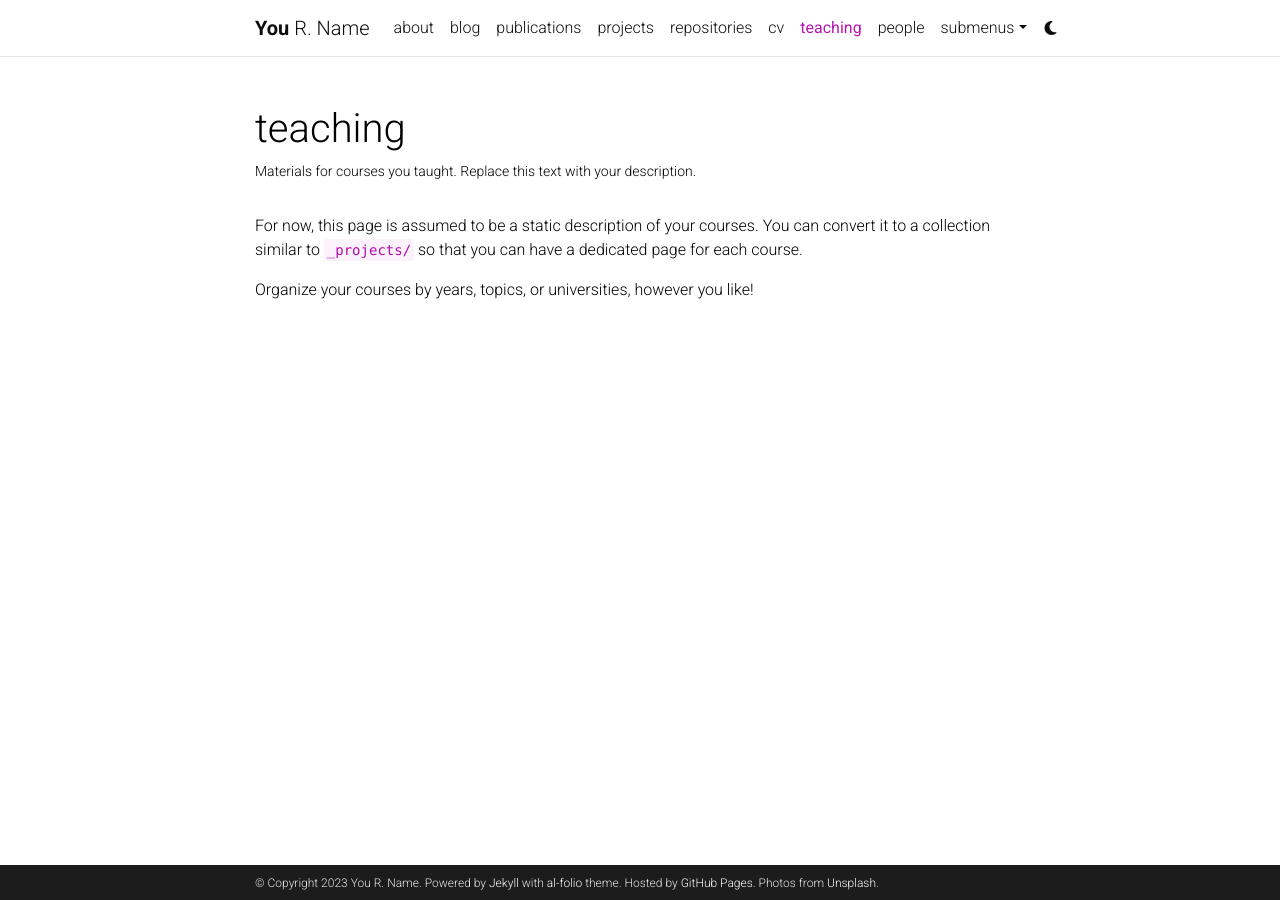
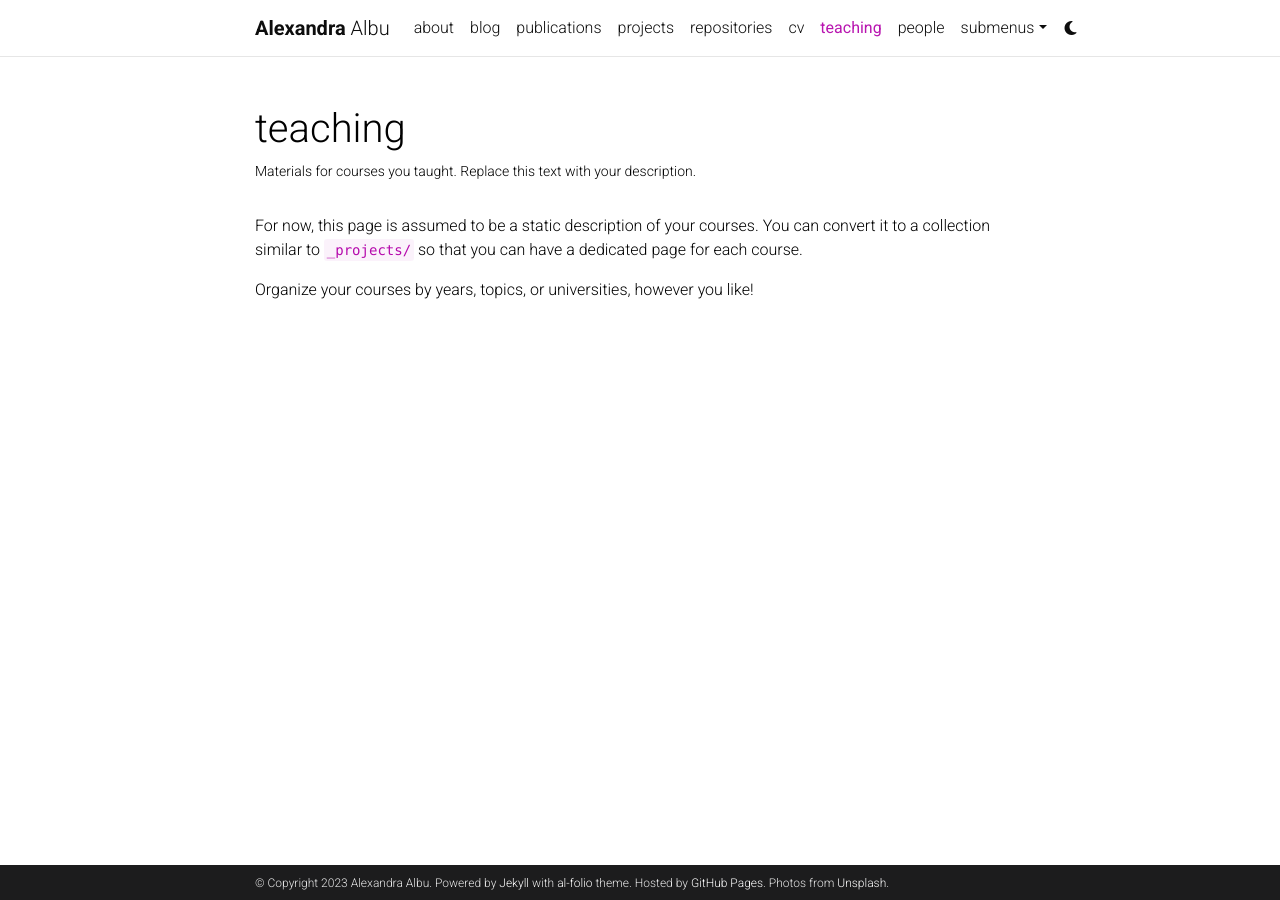
Before and after one commit to alexandraalbu/alexandraalbu.github.io, a Jekyll site: the page built from _pages/teaching.md, in a window 1280 px wide. Built offline with Jekyll 4.4.1, drawn with Linux system fonts in a browser that asks for light colours; comment, search, counter and statistics services are not loaded; a style sheet for code colours, icons or effects is not loaded.

Commit message:
add first updates

```diff
--- a/_config.yml
+++ b/_config.yml
@@ -3,23 +3,22 @@
 # -----------------------------------------------------------------------------
 
 title: blank # the website title (if blank, full name will be used instead)
-first_name: You
-middle_name: R.
-last_name: Name
-email: you@example.com
+first_name: Alexandra
+middle_name:
+last_name: Albu
+email: alexandralbu14@gmail.com
 description: > # the ">" symbol means to ignore newlines until "footer_text:"
-  A simple, whitespace theme for academics. Based on [*folio](https://github.com/bogoli/-folio) design.
 footer_text: >
   Powered by <a href="https://jekyllrb.com/" target="_blank">Jekyll</a> with <a href="https://github.com/alshedivat/al-folio">al-folio</a> theme.
   Hosted by <a href="https://pages.github.com/" target="_blank">GitHub Pages</a>.
   Photos from <a href="https://unsplash.com" target="_blank">Unsplash</a>.
-keywords: jekyll, jekyll-theme, academic-website, portfolio-website  # add your own keywords or leave empty
+keywords: # add your own keywords or leave empty
 
 lang: en # the language of your site (for example: en, fr, cn, ru, etc.)
 icon: ⚛️  # the emoji used as the favicon (alternatively, provide image name in /assets/img/)
 
-url: https://alshedivat.github.io # the base hostname & protocol for your site
-baseurl: /al-folio # the subpath of your site, e.g. /blog/
+url: https://alexandraalbu.github.io # the base hostname & protocol for your site
+baseurl:
 last_updated: false # set to true if you want to display last updated in the footer
 impressum_path:  # set to path to include impressum link in the footer, use the same path as permalink in a page, helps to conform with EU GDPR
 
```
Also changed, not shown: 1 other file.
